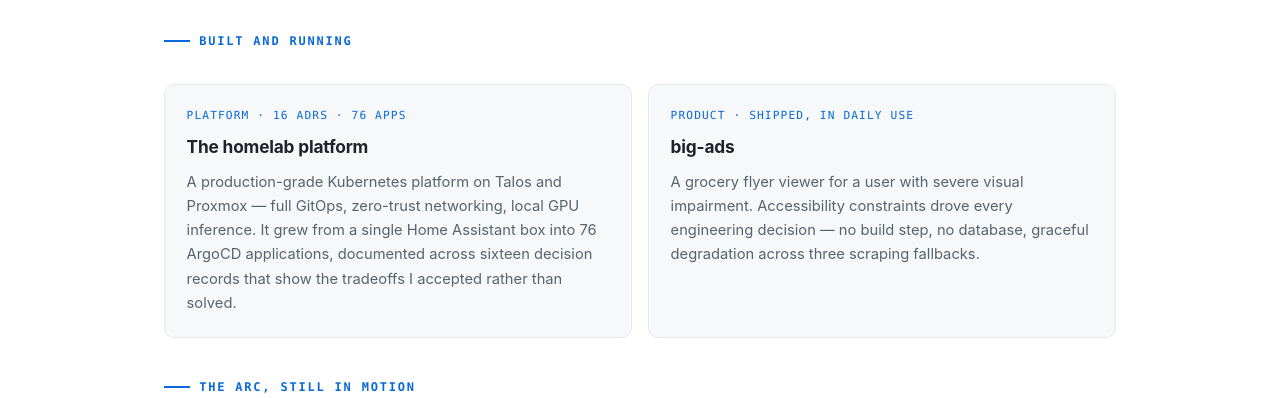
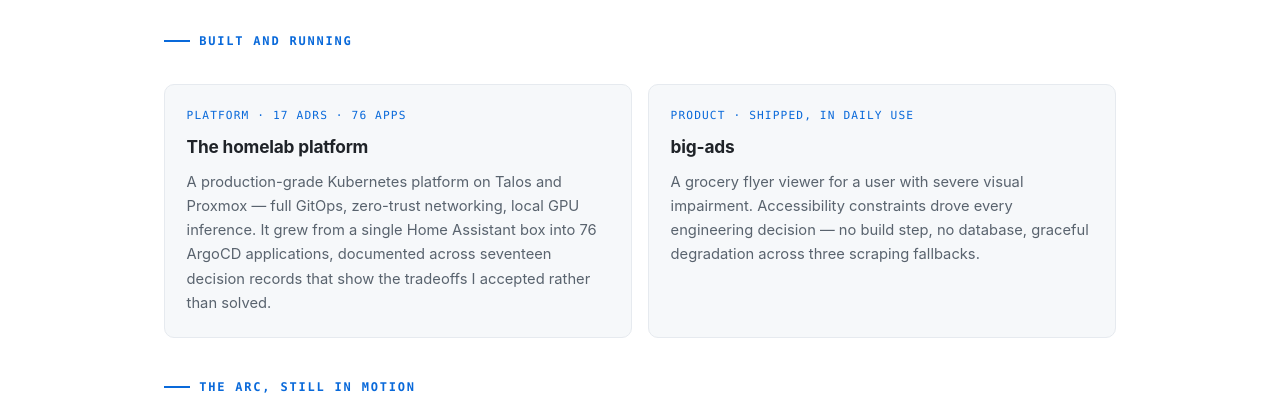
Before and after one commit to dannygawarecki/homelab-architecture, a Jekyll site: the page built from index.html, in a window 1280 px wide and 900 px high, scrolled down 863 px. Shown: the part 151-549 px from the top of the window. Built offline with Jekyll 4.4.1, drawn with Linux system fonts in a browser that asks for light colours.

Commit message:
Surface ADR 017 and the Writing section in the places that enumerate them
The ADR table on /architecture/ and the ADR count on the homepage are both
maintained by hand, so adding a record to decisions/index.md left three
stale claims behind: the table stopped at 016, and the homepage said
"16 ADRs" and "sixteen decision records".

Also adds the Writing section to the root README, which lists the site's
sections for GitHub readers and had no pointer to it.

Fitting failure mode for the article this is surfacing: nothing was broken,
the build was clean, and every link resolved.

Co-Authored-By: Claude Opus 5 <noreply@anthropic.com>

```diff
--- a/index.html
+++ b/index.html
@@ -44,11 +44,11 @@ description: A production-grade Kubernetes platform built at home — Talos, ful
     <p class="eyebrow" style="margin-top: 2rem;">Built and running</p>
     <div class="cards">
       <a class="card" href="{{ '/architecture/' | relative_url }}">
-        <span class="card-tag">Platform · 16 ADRs · 76 apps</span>
+        <span class="card-tag">Platform · 17 ADRs · 76 apps</span>
         <h3>The homelab platform</h3>
         <p>A production-grade Kubernetes platform on Talos and Proxmox — full GitOps,
         zero-trust networking, local GPU inference. It grew from a single Home Assistant box
-        into 76 ArgoCD applications, documented across sixteen decision records that show the
+        into 76 ArgoCD applications, documented across seventeen decision records that show the
         tradeoffs I accepted rather than solved.</p>
       </a>
       <a class="card" href="{{ '/projects/big-ads/' | relative_url }}">
```
Also changed, not shown: architecture/README.md (+1 -0 lines), README.md.
